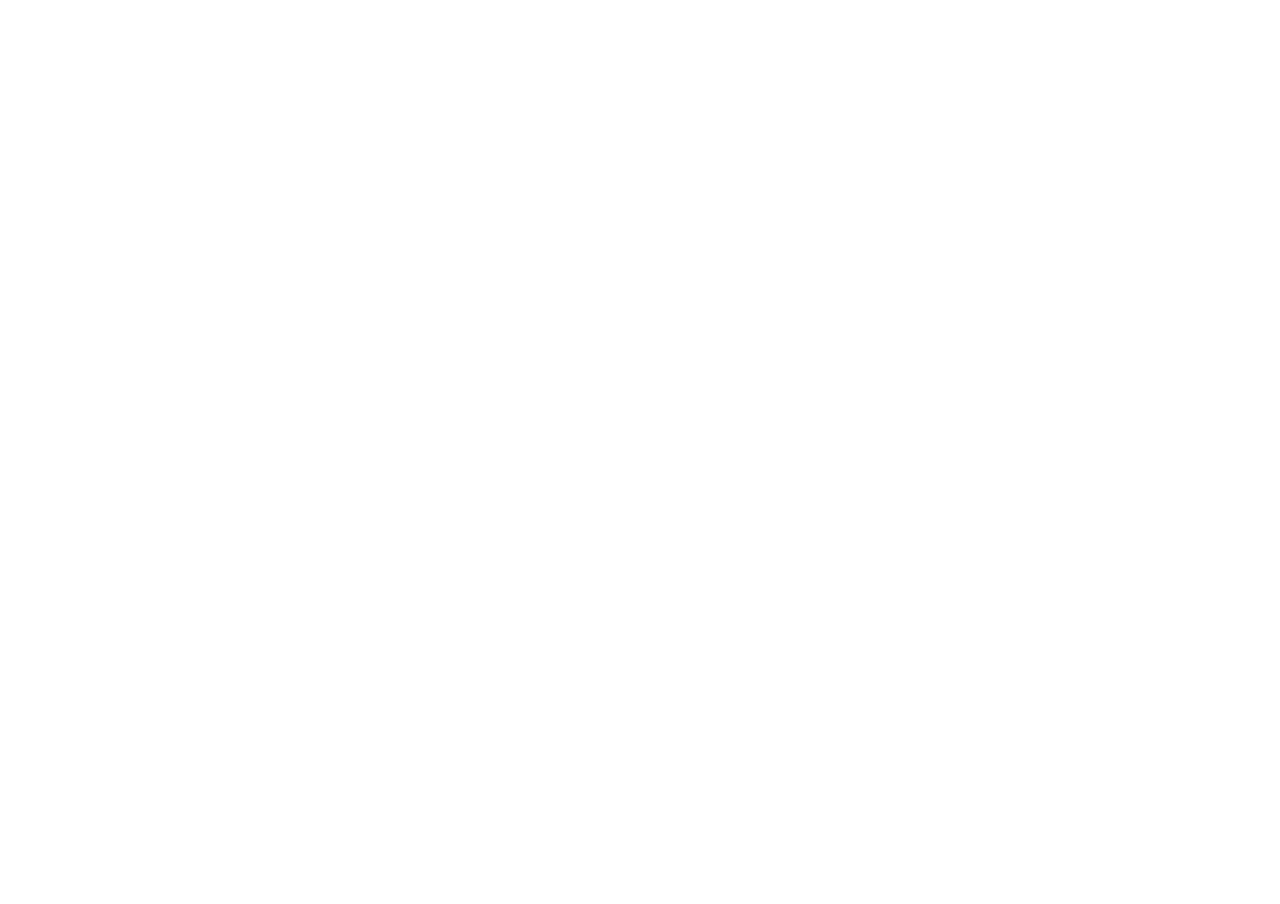
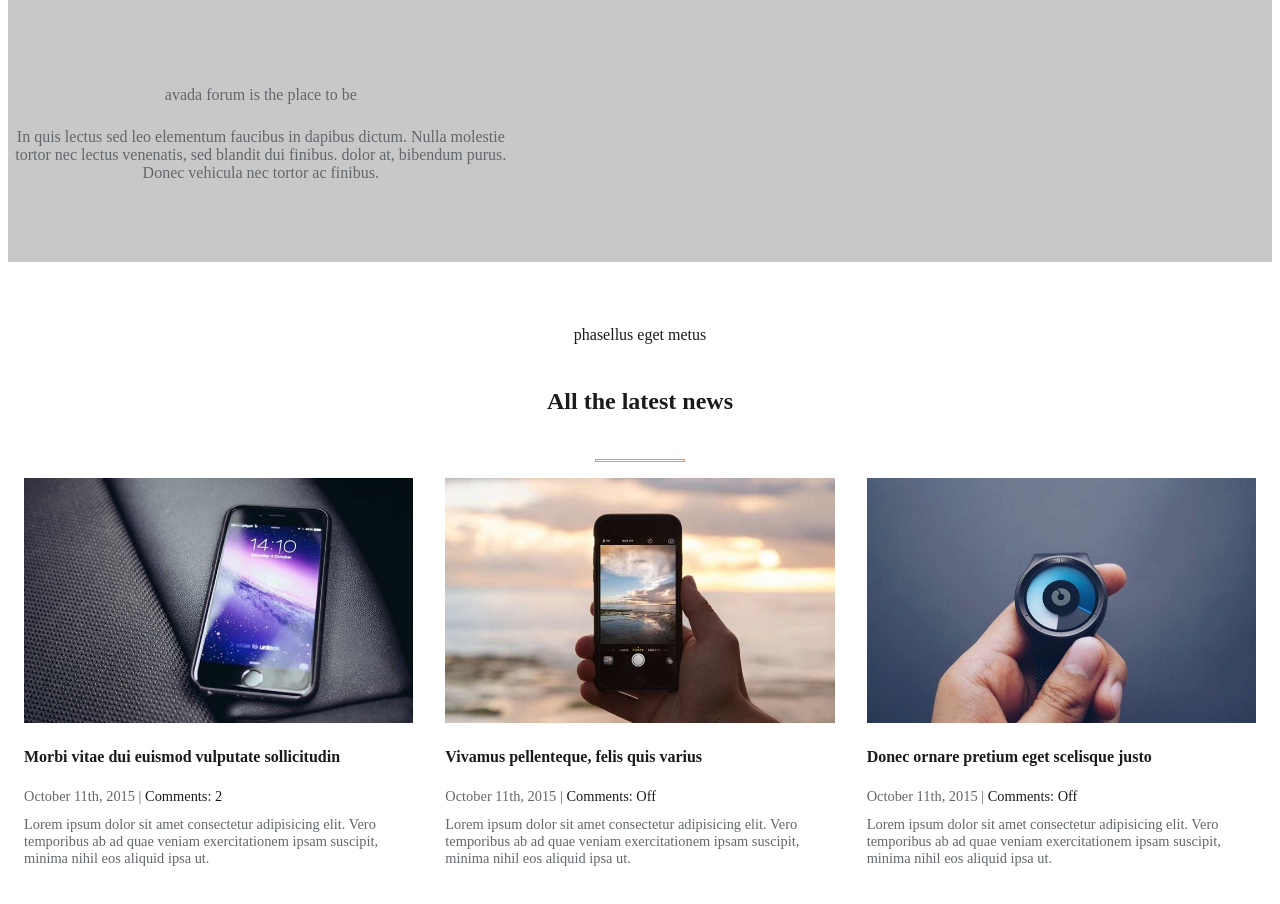
Before and after one commit to GianfrancoGhiani/proj-html-vuejs, a Vue app: page / in a window 1280 px wide. Shown: the part 714-1618 px from the top of the page. Before the commit the page ends 800 px from the top, so only its background shows below. Built offline with nearby package versions, Linux system fonts and the light colour scheme; the HTML template or start-up script is replaced by a standard one.

Commit message:
latest news section

```diff
--- a/src/assets/store.js
+++ b/src/assets/store.js
@@ -12,5 +12,28 @@
     forumIcons:[
         '<i class="fa-solid fa-file-lines"></i>', '<i class="fa-brands fa-apple"></i>', '<i class="fa-brands fa-windows"></i>', '<i class="fa-brands fa-android"></i>', '<i class="fa-solid fa-mug-saucer"></i>', '<i class="fa-solid fa-cubes"></i>', '<i class="fa-solid fa-laptop"></i>', '<i class="fa-solid fa-wrench"></i>'
     ],
+    products:{
+        mobilePhone:{
+            url: '/img/post_feat_img_25-700x441.jpg',
+            name:'Morbi vitae dui euismod vulputate sollicitudin',
+            date: 'October 11th, 2015',
+            comments_counter: 2,
+            description:'Lorem ipsum dolor sit amet consectetur adipisicing elit. Vero temporibus ab ad quae veniam exercitationem ipsam suscipit, minima nihil eos aliquid ipsa ut.'
+        },
+        mobilePhoto: {
+            url: '/img/post_feat_img_24-700x441.jpg',
+            name:'Vivamus pellenteque, felis quis varius',
+            date: 'October 11th, 2015',
+            comments_counter: 'Off',
+            description:'Lorem ipsum dolor sit amet consectetur adipisicing elit. Vero temporibus ab ad quae veniam exercitationem ipsam suscipit, minima nihil eos aliquid ipsa ut.'
+        },
+        smartWatch:{
+            url: '/img/post_feat_img_23-700x441.jpg',
+            name:'Donec ornare pretium eget scelisque justo',
+            date: 'October 11th, 2015',
+            comments_counter: 'Off',
+            description:'Lorem ipsum dolor sit amet consectetur adipisicing elit. Vero temporibus ab ad quae veniam exercitationem ipsam suscipit, minima nihil eos aliquid ipsa ut.'
+        }
 
+    }
 })
--- a/src/assets/style/general.scss
+++ b/src/assets/style/general.scss
@@ -17,7 +17,7 @@
 }
 body{
     font-family: 'Fira Sans', sans-serif;
-    background-color: $grey;
+    // background-color: $grey;
     color: $white;
     letter-spacing: .13rem;
 }
@@ -31,7 +31,15 @@
 }
 .caps{
     text-transform: uppercase;
+}
+button.caps{
+       font-weight: 700;
+}
+.sec-title{
+    font-size: 70%;
     font-weight: 700;
+    letter-spacing: 0.4rem;
+
 }
 a{
     text-decoration: none;
--- a/src/components/HeaderComponent.vue
+++ b/src/components/HeaderComponent.vue
@@ -8,7 +8,7 @@
                     <div></div>
                 </li>
                 <li>
-                    <BtnComponent class="caps" content="join us" :chev=false />
+                    <BtnComponent class="caps" content="join us" chev="false" />
                 </li>
             </ul>
         </div>
@@ -61,8 +61,10 @@
 
             li {
                 font-size: 90%;
+                cursor: pointer;
 
                 position: relative;
+                line-height: 4rem;
 
                 padding: 0 0.7rem;
                 text-transform: capitalize;
--- a/src/components/MainComponent.vue
+++ b/src/components/MainComponent.vue
@@ -1,16 +1,22 @@
 <template>
     <JumboComponent />
+    <FirstSecComponent />
+    <SecondSecComponent />
 </template>
 
 <script>
+import FirstSecComponent from './sub/FirstSecComponent.vue';
+import SecondSecComponent from './sub/SecondSecComponent.vue';
+
 import JumboComponent from './sub/JumboComponent.vue';
 
 export default {
     name: "MainComponent",
-    components: { JumboComponent }
+    components: { JumboComponent, FirstSecComponent, SecondSecComponent }
 }
 </script>
 
 <style lang="scss" scoped>
-
+@use '../assets/style/partials/variables' as*;
+@use '../assets/style/partials/mixin' as*;
 </style>
--- a/src/components/sub/BtnComponent.vue
+++ b/src/components/sub/BtnComponent.vue
@@ -1,5 +1,5 @@
 <template>
-    <button :class="class">{{ content }} <i v-show="chev" class="fa-solid fa-chevron-right"></i></button>
+    <button :class="class">{{ content }} <i v-show="chev == 'true'" class="fa-solid fa-chevron-right"></i></button>
 </template>
 
 <script>
@@ -10,7 +10,7 @@
     props: {
         class: String,
         content: String,
-        chev: Boolean
+        chev: String
     },
     data() {
         return {
--- /dev/null
+++ b/src/components/sub/FirstSecComponent.vue
@@ -0,0 +1,39 @@
+<template>
+    <section id="paragraph">
+        <div class="container">
+            <div class="sec-title caps">avada forum is the place to be</div>
+            <p>In quis lectus sed leo elementum faucibus in dapibus dictum. Nulla molestie tortor nec lectus venenatis,
+                sed
+                blandit dui finibus. dolor at, bibendum purus. Donec vehicula nec tortor ac finibus.</p>
+        </div>
+
+    </section>
+</template>
+
+<script>
+export default {
+    name: 'FirstSecComponent',
+
+}
+</script>
+
+<style lang="scss" scoped>
+@use '../../assets/style/partials/variables' as*;
+@use '../../assets/style/partials/mixin' as*;
+
+section {
+    background-color: lighten($color: $lightgrey, $amount: 10);
+
+
+    .container {
+        color: $grey;
+        padding: 4rem 0;
+        width: 40%;
+        text-align: center;
+
+        .caps {
+            margin: 1.5rem 0;
+        }
+    }
+}
+</style>
--- a/src/components/sub/JumboComponent.vue
+++ b/src/components/sub/JumboComponent.vue
@@ -3,7 +3,7 @@
         <div class="container">
             <h1>Tech Forum!</h1>
             <div>Discuss all the latest technology news and trends</div>
-            <BtnComponent class="caps" content="get avada now!" chev=true />
+            <BtnComponent class="caps" content="get avada now!" chev='true' />
         </div>
     </div>
 </template>
@@ -26,7 +26,7 @@
     background-repeat: no-repeat;
     background-position: top;
     background-size: cover;
-    background-attachment: local;
+    background-attachment: fixed;
     padding-top: 4rem;
     @include flexcol;
 
--- /dev/null
+++ b/src/components/sub/LineBreakComponent.vue
@@ -0,0 +1,21 @@
+<template>
+    <div></div>
+</template>
+
+<script>
+export default {
+    name: 'LineBreakComponent',
+
+}
+</script>
+
+<style lang="scss" scoped>
+@use '../../assets/style/partials/variables' as*;
+@use '../../assets/style/partials/mixin' as*;
+
+div {
+    height: 1px;
+    width: 7%;
+    border: 1px solid $salmon;
+}
+</style>
--- /dev/null
+++ b/src/components/sub/SCardComponent.vue
@@ -0,0 +1,57 @@
+<template>
+    <div class="wrapper">
+        <img :src="elem.url" :alt="elem.name">
+        <div class="text">
+            <h4 class="name">{{ elem.name }}</h4>
+            <div class="details">
+                <div class="date">{{ elem.date }} | <span>Comments: {{ elem.comments_counter }}</span></div>
+                <div class="descr">{{ elem.description }}</div>
+            </div>
+        </div>
+    </div>
+</template>
+
+<script>
+import { store } from '../../assets/store';
+export default {
+    name: 'SCardComponent',
+    props: {
+        elem: Object
+    },
+    data() {
+        return {
+            store,
+        }
+    },
+
+}
+</script>
+
+<style lang="scss" scoped>
+@use '../../assets/style/partials/variables' as*;
+@use '../../assets/style/partials/mixin' as*;
+
+.wrapper {
+    width: calc(100% / 3);
+    padding: 1rem;
+    text-align: left;
+
+    img {
+        max-width: 100%;
+    }
+
+    .details {
+        font-size: 90%;
+        color: $grey;
+        font-weight: 500;
+
+        .date {
+            margin-bottom: .7rem;
+
+            span {
+                color: $dark;
+            }
+        }
+    }
+}
+</style>
--- /dev/null
+++ b/src/components/sub/SecondSecComponent.vue
@@ -0,0 +1,57 @@
+<template>
+    <section id="news">
+        <div class="container">
+            <div class="head">
+                <div class="sec-title caps">phasellus eget metus</div>
+                <h2>All the latest news</h2>
+                <LineBreakComponent />
+            </div>
+            <div class="card-list">
+                <SCardComponent v-for="(news, index) in store.products" :key="index" :elem=news />
+            </div>
+        </div>
+
+    </section>
+</template>
+
+<script>
+import LineBreakComponent from './LineBreakComponent.vue';
+import SCardComponent from './SCardComponent.vue';
+import { store } from '../../assets/store';
+
+
+export default {
+    name: "SecondSecComponent",
+    components: { LineBreakComponent, SCardComponent },
+    data() {
+        return {
+            store,
+        }
+    },
+}
+</script>
+
+<style lang="scss" scoped>
+@use '../../assets/style/partials/variables' as*;
+@use '../../assets/style/partials/mixin' as*;
+
+.container {
+    color: $dark;
+    padding: 4rem 0;
+    text-align: center;
+
+    .head {
+        @include flexcol;
+        align-items: center;
+
+        h2 {
+            padding: 1.5rem;
+        }
+
+    }
+
+    .card-list {
+        @include flexrow;
+    }
+}
+</style>
```
Also changed, not shown: 1 other file (tests, documents, lock files or other folders).
